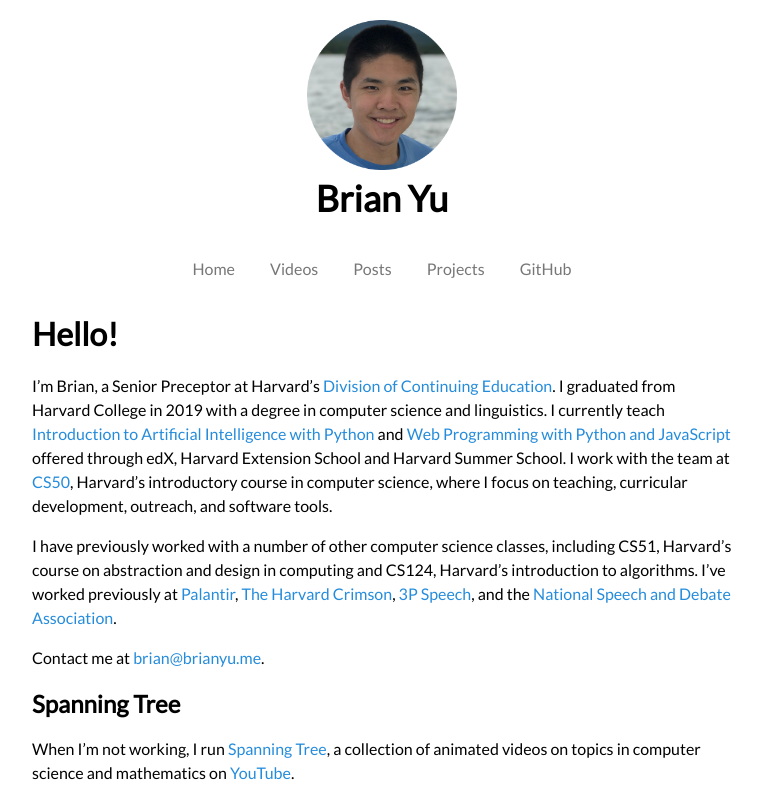
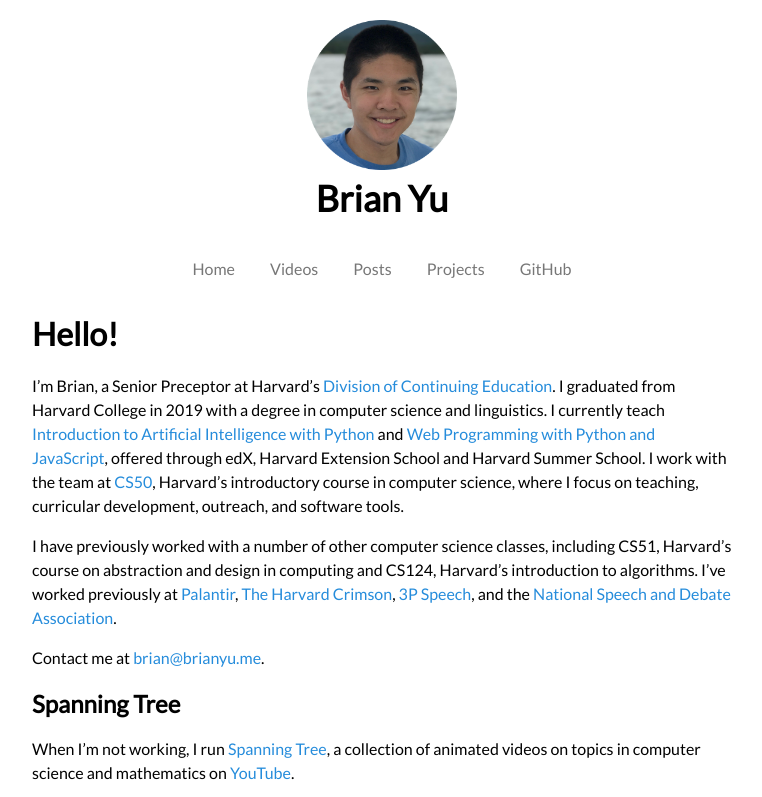
Before and after one commit to krishnadevz/homepage, a Jekyll site: the page built from index.md, in a window 1280 px wide, cut to the strip 0-797 px from the top of the page. Shown: the whole strip, without its empty margins (258-1020 px from the left). Built offline with Jekyll 4.4.1, drawn with Linux system fonts in a browser that asks for light colours; nearby versions of some CDN libraries; comment, search, counter and statistics services are not loaded; our own code applies the rules of GitHub Pages for plain Markdown files.

Commit message:
Fix grammar

```diff
--- a/index.md
+++ b/index.md
@@ -6,7 +6,7 @@ layout: default
 
 I'm Brian, a Senior Preceptor at Harvard's [Division of Continuing Education](https://www.dce.harvard.edu).
 I graduated from Harvard College in 2019 with a degree in computer science and linguistics.
-I currently teach [Introduction to Artificial Intelligence with Python](http://cs50.edx.org/ai) and [Web Programming with Python and JavaScript](https://www.edx.org/course/cs50s-web-programming-with-python-and-javascript) offered through edX, Harvard Extension School and Harvard Summer School.
+I currently teach [Introduction to Artificial Intelligence with Python](http://cs50.edx.org/ai) and [Web Programming with Python and JavaScript](https://www.edx.org/course/cs50s-web-programming-with-python-and-javascript), offered through edX, Harvard Extension School and Harvard Summer School.
 I work with the team at [CS50](https://cs50.harvard.edu/), Harvard's introductory course in computer science, where I focus on teaching, curricular development, outreach, and software tools.
 
 I have previously worked with a number of other computer science classes, including CS51, Harvard's course on abstraction and design in computing and CS124, Harvard's introduction to algorithms. I've worked previously at [Palantir](https://www.palantir.com), [The Harvard Crimson](https://www.thecrimson.com), [3P Speech](https://www.3pspeech.com), and the [National Speech and Debate Association](https://www.speechanddebate.org).
```
